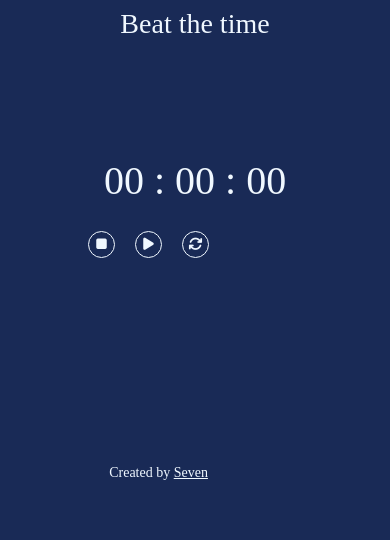
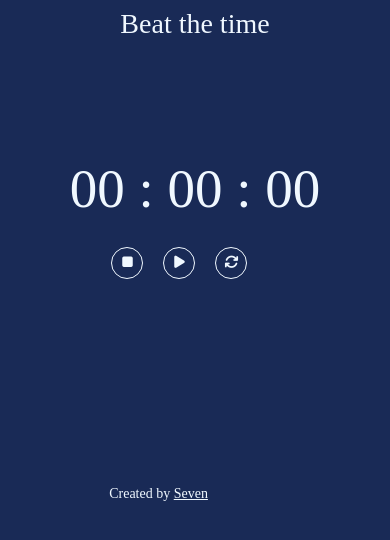
Before and after one commit to Caleb335/stopwatch, a React (Create React App) app: page / in a window 390 px wide. Shown: the top 540 px of the page. Built offline with nearby package versions, Linux system fonts and the light colour scheme; a web font is replaced by a local one.

Commit message:
fixing UI viewa

```diff
--- a/src/index.css
+++ b/src/index.css
@@ -54,7 +54,7 @@ footer {
 
 @media screen and (max-width: 576px) {
     .lg-text {
-        font-size: 40px;
+        font-size: 55px;
     }
     .mt-4 {
         margin-top: 30%;
@@ -63,13 +63,13 @@ footer {
         font-size: 28px;
     }
     .buttons {
-        margin-left: 20%;
+        margin-left: 26%;
         margin-top: 7%;
     }
     button {
-        height: 27px;
-        width: 27px;
-        border-radius: 27px;
+        height: 32px;
+        width: 32px;
+        border-radius: 32px;
         font-size: 14px;
         border: 1px solid;
     }
```
